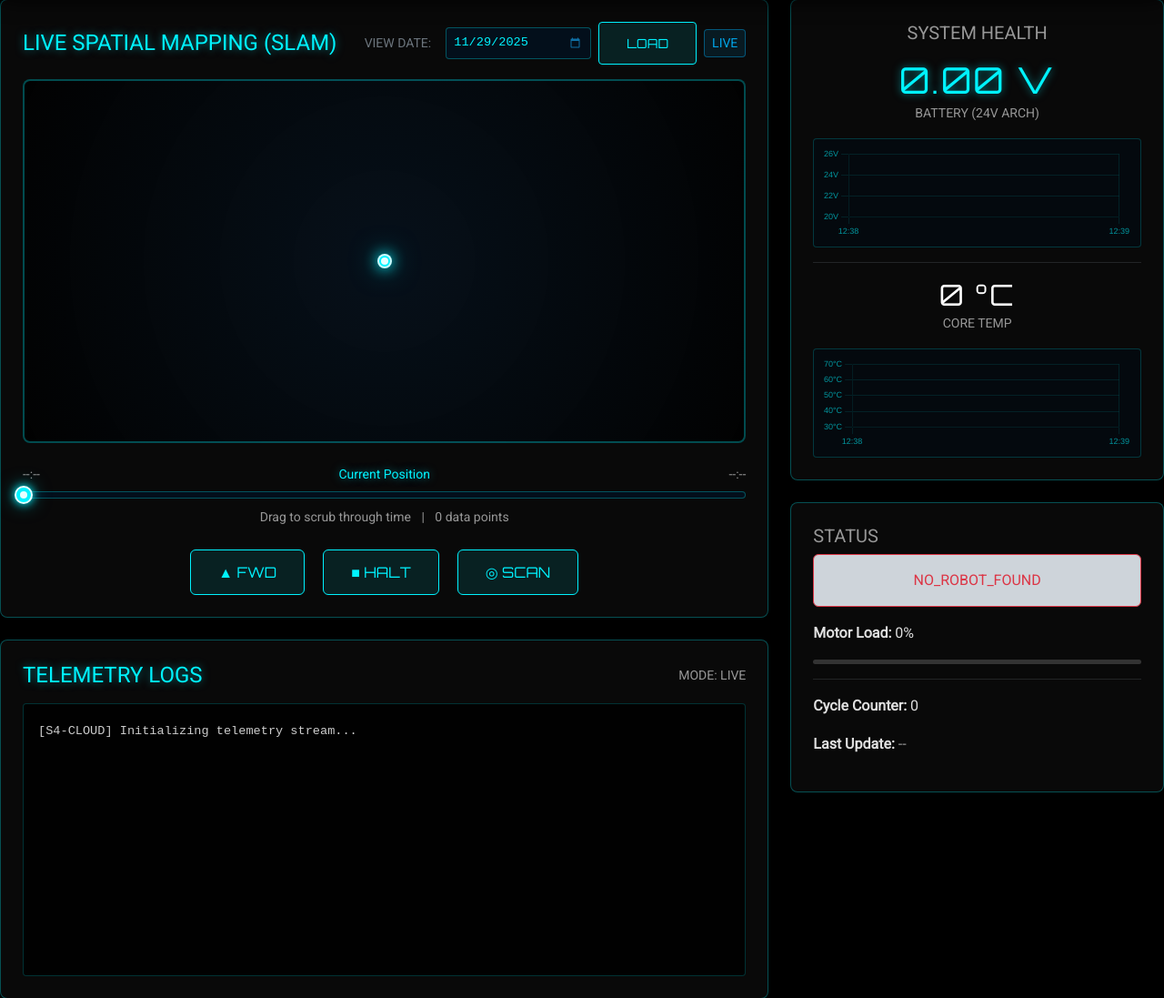
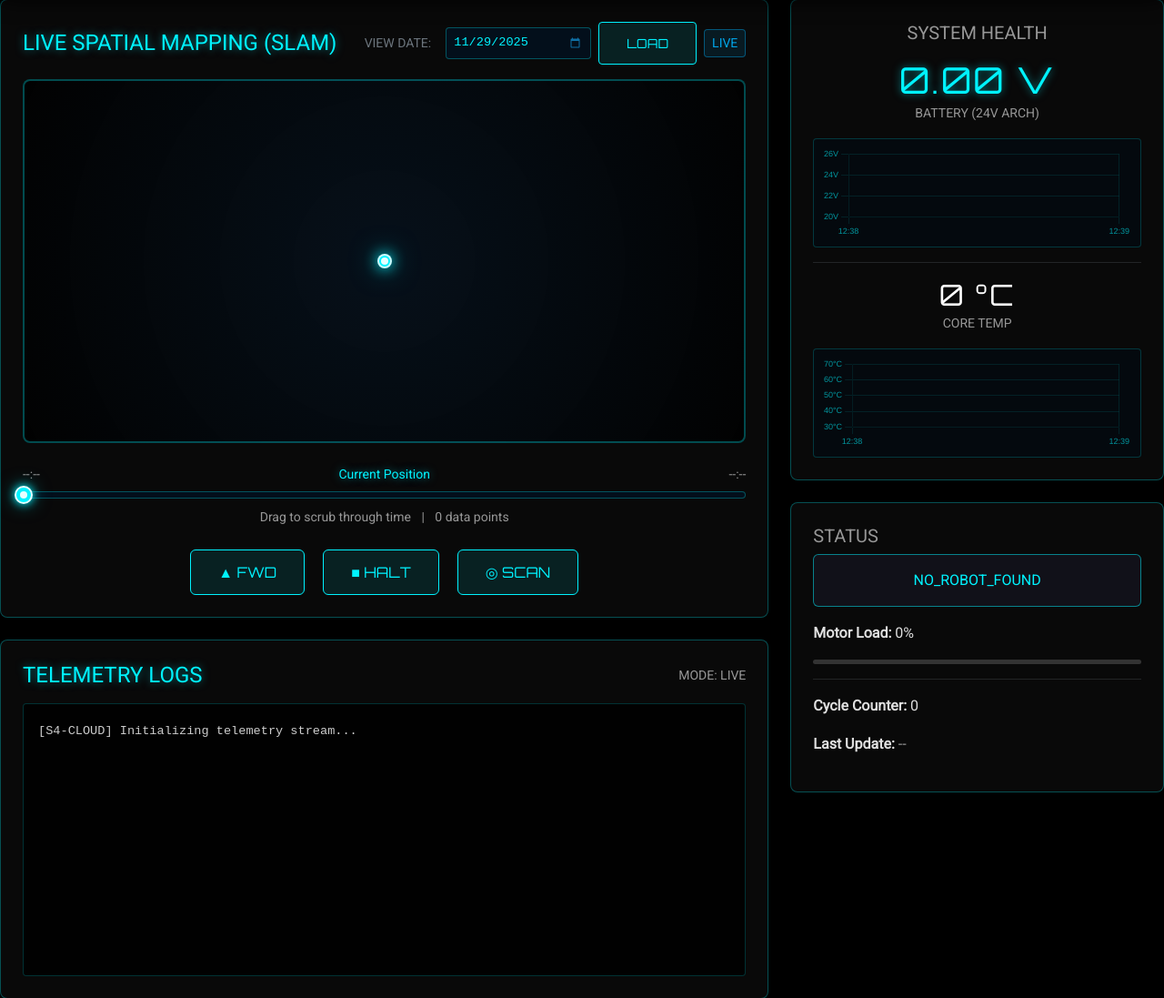
Before and after one commit to pilakkat/sitara_app, a Flask app: page /dashboard in a window 1280 px wide. Shown: the part 59-1156 px from the top of the page at 91% size. Run offline with Flask 3, Linux system fonts and the light colour scheme; the visitor is signed in with stand-in values (Sample User, id 1); data that the repository does not hold is empty.

Commit message:
Enhance dark theme styling for alerts with improved colors and opacity

```diff
--- a/static/css/components.css
+++ b/static/css/components.css
@@ -13,6 +13,21 @@
 .text-muted {
     color: var(--text-muted) !important;
     opacity: 0.85;
+}
+
+/* Override Bootstrap alerts for dark theme */
+.alert-dark {
+    background-color: rgba(20, 20, 30, 0.8) !important;
+    border-color: rgba(0, 243, 255, 0.5) !important;
+    color: var(--neon-blue) !important;
+}
+
+.alert-dark.border-info {
+    border-color: var(--neon-blue) !important;
+}
+
+.alert-dark.text-info {
+    color: var(--neon-blue) !important;
 }
 
 /* Dashboard HUD Cards */
```
